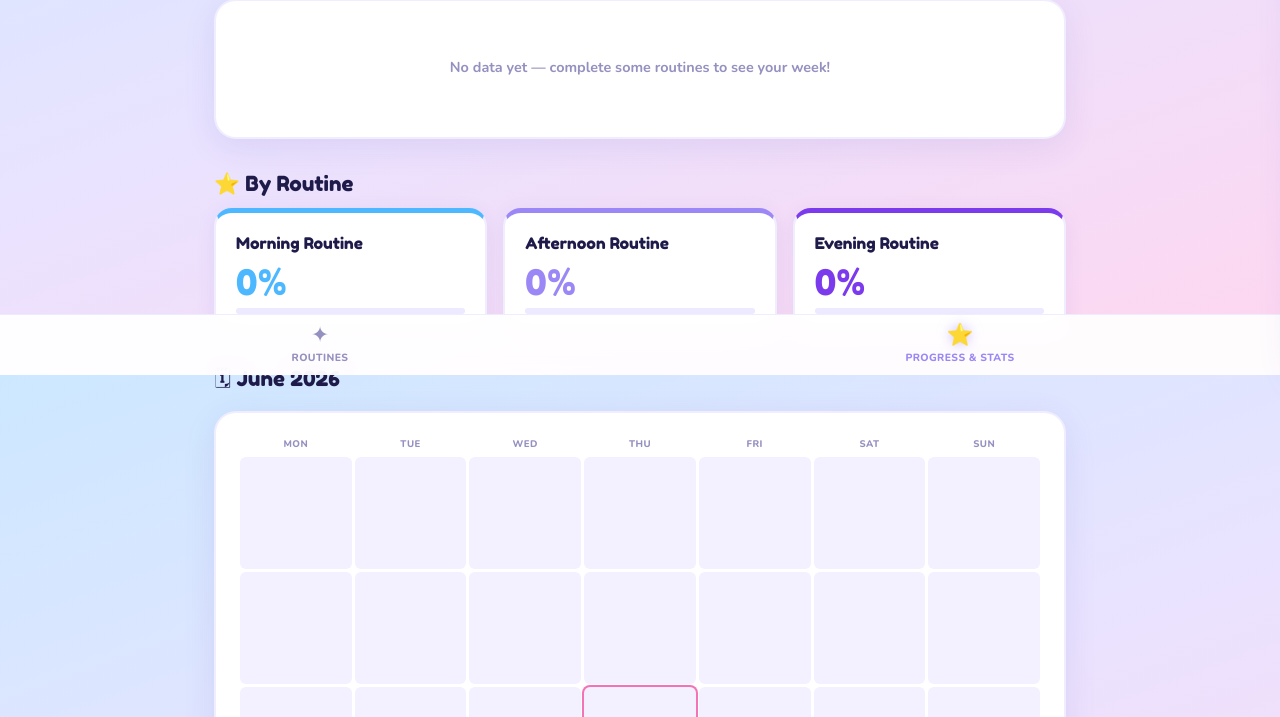
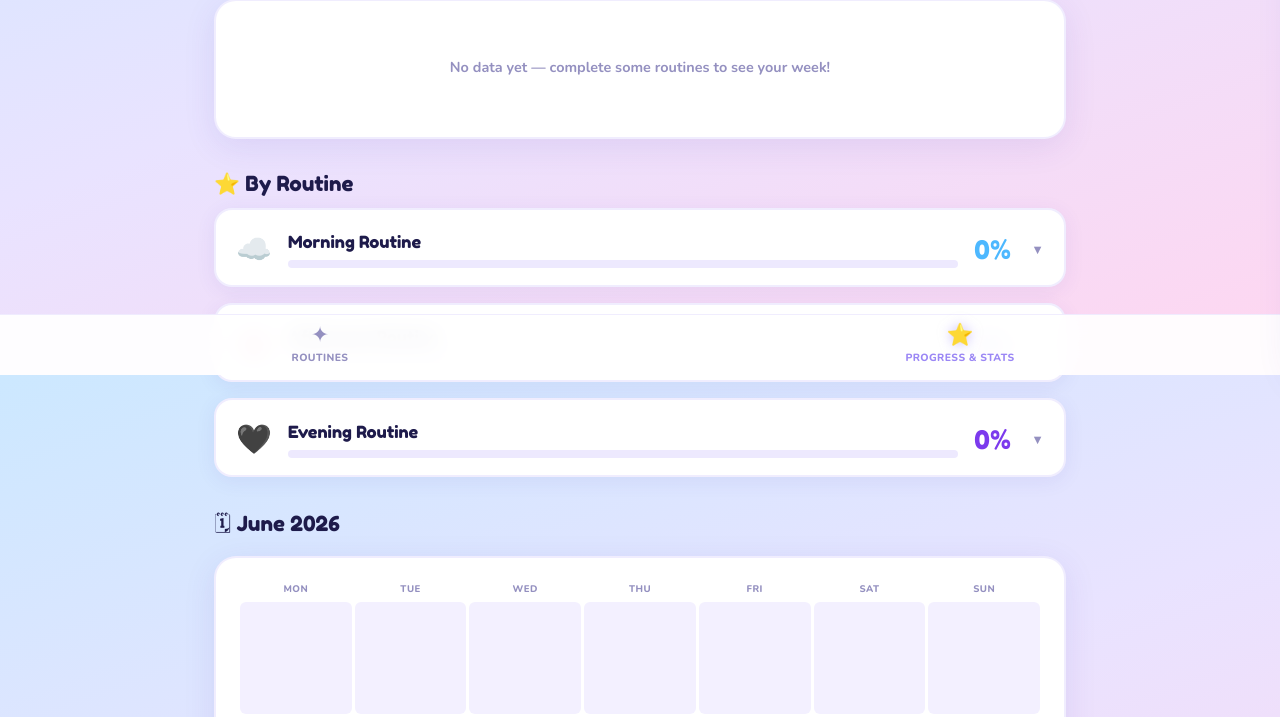
Before and after one commit to briefsubstance91/violet-routines, a Flask app: page /stats in a window 1280 px wide. Shown: the part 425-1142 px from the top of the page. Run offline with Flask 3, Linux system fonts and the light colour scheme.

Commit message:
Fix stats logging and add per-routine task breakdown
- Log progress on every task toggle (not just full completion) so partial
  progress is always captured in Violet Log.csv
- Pass full routines list to stats template
- Rebuild By Routine section with expandable cards showing all tasks per routine
- Colour-coded per routine slot (blue/purple/deep purple/pink gradient)
- Tap a routine card to expand/collapse its task list

Co-Authored-By: Claude Sonnet 4.6 <noreply@anthropic.com>

```diff
--- a/app.py
+++ b/app.py
@@ -323,7 +323,7 @@ def stats():
     routine_names = {r['id']: r['name'] for r in routines}
     s = compute_stats(load_log())
     return render_template('stats.html', stats=s, routine_names=routine_names,
-                           today_iso=date.today().isoformat())
+                           routines=routines, today_iso=date.today().isoformat())
 
 
 if __name__ == '__main__':
--- a/templates/index.html
+++ b/templates/index.html
@@ -980,6 +980,7 @@
     state[routine] = { ...s, [idx]: !s[idx] };
     saveState(state);
     render();
+    logToServer(routine);
     if (!wasComplete && topLevelDone(routine) === ROUTINES[routine].total) {
       setTimeout(() => celebrate(routine), 200);
     }
--- a/templates/stats.html
+++ b/templates/stats.html
@@ -145,41 +145,72 @@
     .week-bar.no-data { background: #f3f0ff; min-height: 4px; }
 
     /* ── Routine cards ── */
-    .routine-grid {
-      display: grid;
-      grid-template-columns: repeat(auto-fit, minmax(200px, 1fr));
-      gap: 1rem;
-    }
+    .routine-grid { display: flex; flex-direction: column; gap: 1rem; }
     .routine-stat-card {
       background: var(--card);
       border-radius: 18px;
-      padding: 1.25rem 1.25rem 1rem;
+      overflow: hidden;
       box-shadow: 0 4px 20px rgba(78,58,180,0.08);
       border: 2px solid rgba(155,135,245,0.15);
     }
-    .routine-stat-card.am { border-top: 5px solid #4db8ff; }
-    .routine-stat-card.af { border-top: 5px solid #9b87f5; }
-    .routine-stat-card.pm { border-top: 5px solid #7c3aed; }
+    .rs-header {
+      padding: 1.25rem 1.25rem 1rem;
+      cursor: pointer;
+      display: flex; align-items: center; gap: 1rem;
+    }
+    .rs-icon { font-size: 1.8rem; flex-shrink: 0; }
+    .rs-meta { flex: 1; min-width: 0; }
     .rs-name {
       font-family: 'Fredoka One', cursive;
-      font-size: 1rem;
-      color: var(--text);
-      margin-bottom: 0.75rem;
+      font-size: 1.05rem; color: var(--text);
+      margin-bottom: 0.5rem;
     }
+    .rs-bar-wrap { height: 8px; background: #ede9fe; border-radius: 100px; overflow: hidden; }
+    .rs-bar { height: 100%; border-radius: 100px; transition: width 0.6s ease; }
     .rs-pct {
       font-family: 'Fredoka One', cursive;
-      font-size: 2.2rem;
-      line-height: 1;
-      margin-bottom: 0.5rem;
+      font-size: 1.6rem; line-height: 1; flex-shrink: 0;
     }
-    .routine-stat-card.am .rs-pct { color: #4db8ff; }
-    .routine-stat-card.af .rs-pct { color: #9b87f5; }
-    .routine-stat-card.pm .rs-pct { color: #7c3aed; }
-    .rs-bar-wrap { height: 6px; background: #ede9fe; border-radius: 100px; overflow: hidden; }
-    .rs-bar { height: 100%; border-radius: 100px; }
-    .routine-stat-card.am .rs-bar { background: linear-gradient(90deg, #4db8ff, #a8d8ff); }
-    .routine-stat-card.af .rs-bar { background: linear-gradient(90deg, #9b87f5, #c4b5fd); }
-    .routine-stat-card.pm .rs-bar { background: linear-gradient(90deg, #7c3aed, #c084fc); }
+    .rs-chevron {
+      font-size: 0.8rem; color: var(--muted); flex-shrink: 0;
+      transition: transform 0.25s; margin-left: 0.25rem;
+    }
+    .routine-stat-card.open .rs-chevron { transform: rotate(180deg); }
+
+    .rs-tasks {
+      display: none;
+      padding: 0 1.25rem 1.25rem;
+      border-top: 1.5px solid #f3f0ff;
+    }
+    .routine-stat-card.open .rs-tasks { display: block; }
+    .rs-task-row {
+      display: flex; align-items: center; gap: 0.75rem;
+      padding: 0.55rem 0;
+      border-bottom: 1px solid #f3f0ff;
+      font-size: 0.88rem; font-weight: 700; color: var(--text);
+    }
+    .rs-task-row:last-child { border-bottom: none; }
+    .rs-task-dot {
+      width: 10px; height: 10px; border-radius: 50%; flex-shrink: 0;
+    }
+    .rs-task-sub {
+      padding-left: 1.5rem;
+      font-size: 0.8rem; font-weight: 600; color: var(--muted);
+    }
+
+    /* colour per routine slot */
+    .rcard-am .rs-bar { background: linear-gradient(90deg, #4db8ff, #a8d8ff); }
+    .rcard-am .rs-pct { color: #4db8ff; }
+    .rcard-am .rs-task-dot { background: #4db8ff; }
+    .rcard-af .rs-bar { background: linear-gradient(90deg, #9b87f5, #c4b5fd); }
+    .rcard-af .rs-pct { color: #9b87f5; }
+    .rcard-af .rs-task-dot { background: #9b87f5; }
+    .rcard-pm .rs-bar { background: linear-gradient(90deg, #7c3aed, #c084fc); }
+    .rcard-pm .rs-pct { color: #7c3aed; }
+    .rcard-pm .rs-task-dot { background: #7c3aed; }
+    .rcard-ex .rs-bar { background: linear-gradient(90deg, #f472b6, #fb923c); }
+    .rcard-ex .rs-pct { color: #f472b6; }
+    .rcard-ex .rs-task-dot { background: #f472b6; }
 
     /* ── Calendar ── */
     .cal-header {
@@ -380,13 +411,35 @@
   <!-- By Routine -->
   <p class="section-label">⭐ By Routine</p>
   <div class="routine-grid">
-    {% for routine_id, name in routine_names.items() %}
-    {% set pct = stats.routine_pct.get(routine_id, 0) %}
-    <div class="routine-stat-card {{ routine_id }}">
-      <div class="rs-name">{{ name }}</div>
-      <div class="rs-pct">{{ pct }}%</div>
-      <div class="rs-bar-wrap">
-        <div class="rs-bar" style="width: {{ pct }}%;"></div>
+    {% set palette = ['am','af','pm','ex'] %}
+    {% for routine in routines %}
+    {% set pct = stats.routine_pct.get(routine.id, 0) %}
+    {% set color = palette[loop.index0 % 4] %}
+    <div class="routine-stat-card rcard-{{ color }}" onclick="toggleCard(this)">
+      <div class="rs-header">
+        <div class="rs-icon">{{ routine.icon }}</div>
+        <div class="rs-meta">
+          <div class="rs-name">{{ routine.name }}</div>
+          <div class="rs-bar-wrap">
+            <div class="rs-bar" style="width: {{ pct }}%;"></div>
+          </div>
+        </div>
+        <div class="rs-pct">{{ pct }}%</div>
+        <div class="rs-chevron">▼</div>
+      </div>
+      <div class="rs-tasks">
+        {% for task in routine.tasks %}
+        <div class="rs-task-row">
+          <div class="rs-task-dot"></div>
+          <span>{{ task.label }}</span>
+        </div>
+        {% for sub in task.subtasks %}
+        <div class="rs-task-row rs-task-sub">
+          <div class="rs-task-dot" style="width:7px;height:7px;opacity:0.6;"></div>
+          <span>{{ sub.label }}</span>
+        </div>
+        {% endfor %}
+        {% endfor %}
       </div>
     </div>
     {% endfor %}
@@ -464,6 +517,9 @@
     document.getElementById('menuBackdrop').classList.remove('open');
     document.getElementById('menuPanel').classList.remove('open');
   }
+  function toggleCard(el) {
+    el.classList.toggle('open');
+  }
 </script>
 </body>
 </html>
```
